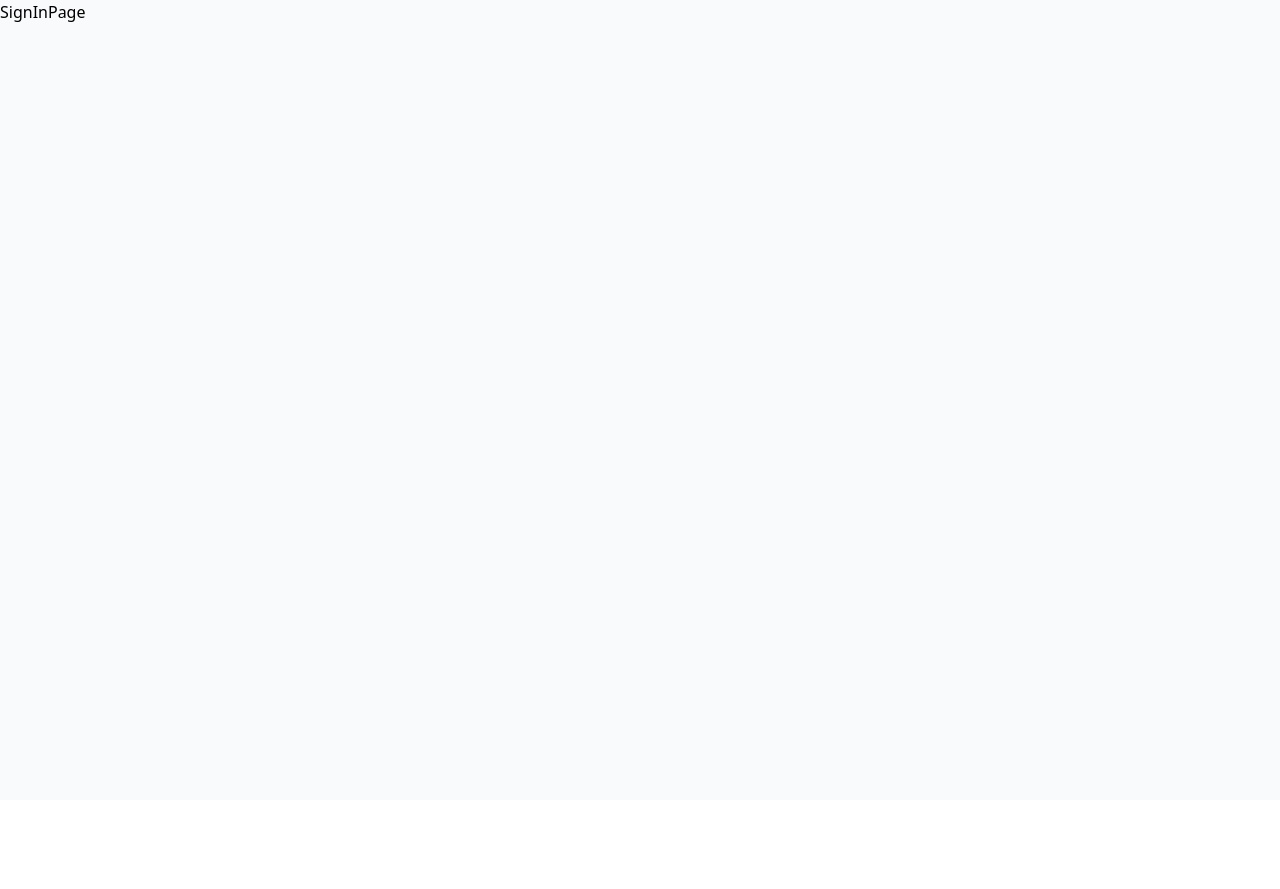
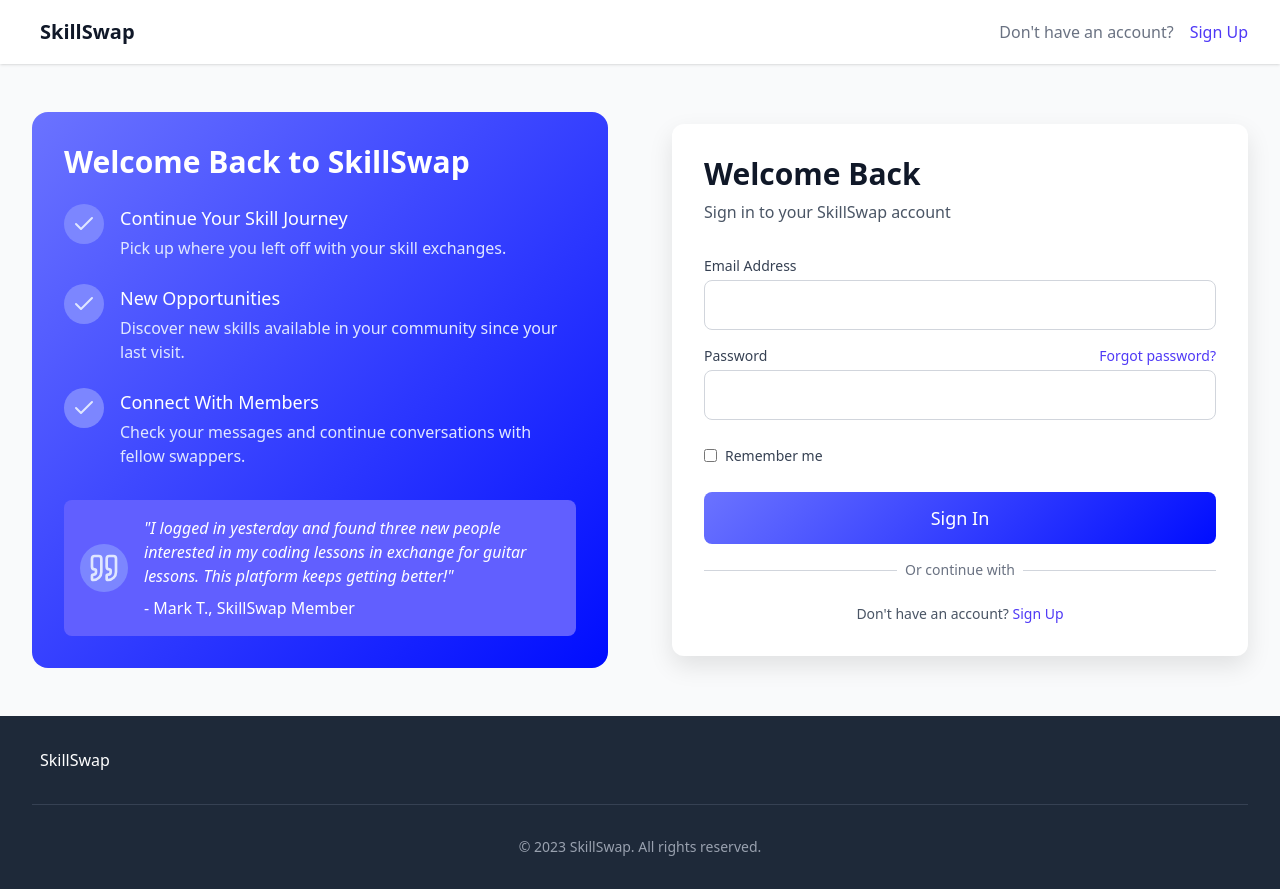
Before and after one commit to dariuscruceru21/skillswap, a React (Vite) app in the folder frontend/: page /signin in a window 1280 px wide. Before the commit the page ends 800 px from the top, so only its background shows below. Built offline with nearby package versions, Linux system fonts and the light colour scheme.

Commit message:
Finished login functionality implemented with backend

```diff
--- /dev/null
+++ b/frontend/src/components/FooterLogin.jsx
@@ -0,0 +1,23 @@
+export default function Footer() {
+  return (
+    <footer className="bg-gray-800 text-white py-8">
+      <div className="max-w-7xl mx-auto px-4 sm:px-6 lg:px-8">
+        <div className="flex flex-col md:flex-row justify-between items-center">
+          <div className="flex items-center mb-4 md:mb-0">
+            <i className="fas fa-exchange-alt text-indigo-400 mr-2"></i>
+            <span className="font-medium">SkillSwap</span>
+          </div>
+          <div className="flex space-x-6">
+            <a href="#" className="text-gray-300 hover:text-white"><i className="fab fa-facebook-f"></i></a>
+            <a href="#" className="text-gray-300 hover:text-white"><i className="fab fa-twitter"></i></a>
+            <a href="#" className="text-gray-300 hover:text-white"><i className="fab fa-instagram"></i></a>
+            <a href="#" className="text-gray-300 hover:text-white"><i className="fab fa-linkedin-in"></i></a>
+          </div>
+        </div>
+        <div className="border-t border-gray-700 mt-8 pt-8 text-center text-gray-400 text-sm">
+          &copy; 2023 SkillSwap. All rights reserved.
+        </div>
+      </div>
+    </footer>
+  );
+}
--- /dev/null
+++ b/frontend/src/components/LoginForm.jsx
@@ -0,0 +1,100 @@
+import { useUserStore } from "../stores/useUserStore";
+export default function LoginForm() {
+  const login = useUserStore((state) => state.login);
+  const loading = useUserStore((state) => state.loading);
+
+  const handleLogin = async (e) => {
+    e.preventDefault();
+    const email = e.target.email.value;
+    const password = e.target.password.value;
+
+    // Call Zustand signin
+    await login(email, password);
+
+    if (useUserStore.getState().user) {
+      window.location.href = "/";
+    }
+  };
+
+  return (
+    <form onSubmit={handleLogin}>
+      <div className="mb-4">
+        <label
+          htmlFor="email"
+          className="block text-sm font-medium text-gray-700 mb-1"
+        >
+          Email Address
+        </label>
+        <input
+          type="email"
+          id="email"
+          name="email"
+          required
+          className="w-full px-4 py-3 border border-gray-300 rounded-lg input-field focus:outline-none focus:border-indigo-500"
+        />
+      </div>
+      <div className="mb-6">
+        <div className="flex justify-between items-center mb-1">
+          <label
+            htmlFor="password"
+            className="block text-sm font-medium text-gray-700"
+          >
+            Password
+          </label>
+          <a
+            href="/forgot-password"
+            className="text-sm text-indigo-600 hover:text-indigo-500"
+          >
+            Forgot password?
+          </a>
+        </div>
+        <input
+          type="password"
+          id="password"
+          name="password"
+          required
+          className="w-full px-4 py-3 border border-gray-300 rounded-lg input-field focus:outline-none focus:border-indigo-500"
+        />
+      </div>
+      <div className="mb-6">
+        <label className="inline-flex items-center">
+          <input
+            type="checkbox"
+            name="remember"
+            className="rounded border-gray-300 text-indigo-600 focus:ring-indigo-500"
+          />
+          <span className="ml-2 text-sm text-gray-700">Remember me</span>
+        </label>
+      </div>
+      <button
+        type="submit"
+        className="w-full gradient-bg text-white py-3 rounded-lg hover:opacity-90 font-medium text-lg mb-4"
+      >
+        Sign In
+      </button>
+      <div className="mb-6">
+        <div className="relative">
+          <div className="absolute inset-0 flex items-center">
+            <div className="w-full border-t border-gray-300"></div>
+          </div>
+          <div className="relative flex justify-center text-sm">
+            <span className="px-2 bg-white text-gray-500">
+              Or continue with
+            </span>
+          </div>
+        </div>
+      </div>
+      <div className="text-center">
+        <p className="text-sm text-gray-600">
+          Don't have an account?{" "}
+          <a
+            href="/signup"
+            className="text-indigo-600 hover:text-indigo-500 font-medium"
+          >
+            Sign Up
+          </a>
+        </p>
+      </div>
+    </form>
+  );
+}
--- /dev/null
+++ b/frontend/src/components/LoginLeftPannel.jsx
@@ -0,0 +1,50 @@
+import { Check,Quote } from "lucide-react";
+
+export default function LoginLeftPanel() {
+  return (
+    <div className="mb-12 lg:mb-0 hidden lg:block">
+      <div className="gradient-bg rounded-2xl p-8 text-white h-full">
+        <h2 className="text-3xl font-bold mb-6">Welcome Back to SkillSwap</h2>
+        <div className="space-y-6 mb-8">
+          {[
+            {
+              title: "Continue Your Skill Journey",
+              desc: "Pick up where you left off with your skill exchanges."
+            },
+            {
+              title: "New Opportunities",
+              desc: "Discover new skills available in your community since your last visit."
+            },
+            {
+              title: "Connect With Members",
+              desc: "Check your messages and continue conversations with fellow swappers."
+            }
+          ].map((item, i) => (
+            <div className="flex items-start" key={i}>
+              <div className="flex-shrink-0 h-10 w-10 rounded-full bg-indigo-400 bg-opacity-20 flex items-center justify-center mr-4">
+                <Check className=" text-indigo-100 "size={24}/>
+              </div>
+              <div>
+                <h3 className="font-medium text-lg mb-1">{item.title}</h3>
+                <p className="text-indigo-100">{item.desc}</p>
+              </div>
+            </div>
+          ))}
+        </div>
+        <div className="bg-indigo-500 bg-opacity-20 rounded-lg p-4">
+          <div className="flex items-center">
+            <div className="flex-shrink-0 h-12 w-12 rounded-full bg-indigo-400 bg-opacity-30 flex items-center justify-center mr-4">
+              <Quote className=" text-indigo-100"size={32}/>
+            </div>
+            <div>
+              <p className="italic mb-2">
+                "I logged in yesterday and found three new people interested in my coding lessons in exchange for guitar lessons. This platform keeps getting better!"
+              </p>
+              <p className="font-medium">- Mark T., SkillSwap Member</p>
+            </div>
+          </div>
+        </div>
+      </div>
+    </div>
+  );
+}
--- /dev/null
+++ b/frontend/src/components/NavbarLogin.jsx
@@ -0,0 +1,24 @@
+import { Link } from "react-router-dom";
+
+export default function NavbarLogin() {
+  return (
+    <nav className="bg-white shadow-sm">
+      <div className="max-w-7xl mx-auto px-4 sm:px-6 lg:px-8">
+        <div className="flex justify-between h-16">
+          <div className="flex items-center">
+            <Link to="/" className="flex items-center">
+              <i className="fas fa-exchange-alt text-indigo-600 text-2xl mr-2"></i>
+              <span className="text-xl font-bold text-gray-900">SkillSwap</span>
+            </Link>
+          </div>
+          <div className="flex items-center">
+            <p className="text-gray-500 mr-4 hidden sm:block">Don't have an account?</p>
+            <Link to="/signup" className="text-indigo-600 hover:text-indigo-800 font-medium">
+              Sign Up
+            </Link>
+          </div>
+        </div>
+      </div>
+    </nav>
+  );
+}
--- a/frontend/src/pages/SignInPage.jsx
+++ b/frontend/src/pages/SignInPage.jsx
@@ -1,7 +1,35 @@
 import React from "react";
+import NavbarLogin from "../components/NavbarLogin";
+import LoginLeftPanel from "../components/LoginLeftPannel";
+import LoginForm from "../components/LoginForm";
+import Footer from "../components/FooterLogin";
+
 
 const SignInPage = () => {
-  return <div>SignInPage</div>;
+  return (
+    <div className="bg-gray-50 font-sans min-h-screen flex flex-col">
+      <NavbarLogin />
+      <main className="flex-grow">
+        <div className="max-w-7xl mx-auto px-4 sm:px-6 lg:px-8 py-12">
+          <div className="lg:grid lg:grid-cols-2 lg:gap-16 items-center">
+            <LoginLeftPanel />
+            <div>
+              <div className="bg-white rounded-xl auth-card p-8">
+                <h1 className="text-3xl font-bold text-gray-900 mb-2">
+                  Welcome Back
+                </h1>
+                <p className="text-gray-600 mb-8">
+                  Sign in to your SkillSwap account
+                </p>
+                <LoginForm />
+              </div>
+            </div>
+          </div>
+        </div>
+      </main>
+      <Footer />
+    </div>
+  );
 };
 
 export default SignInPage;
```
Also changed, not shown: package.json (+11 -1 lines), frontend/src/App.jsx (line endings or trailing spaces), 2 other files (tests, documents, lock files or other folders).
